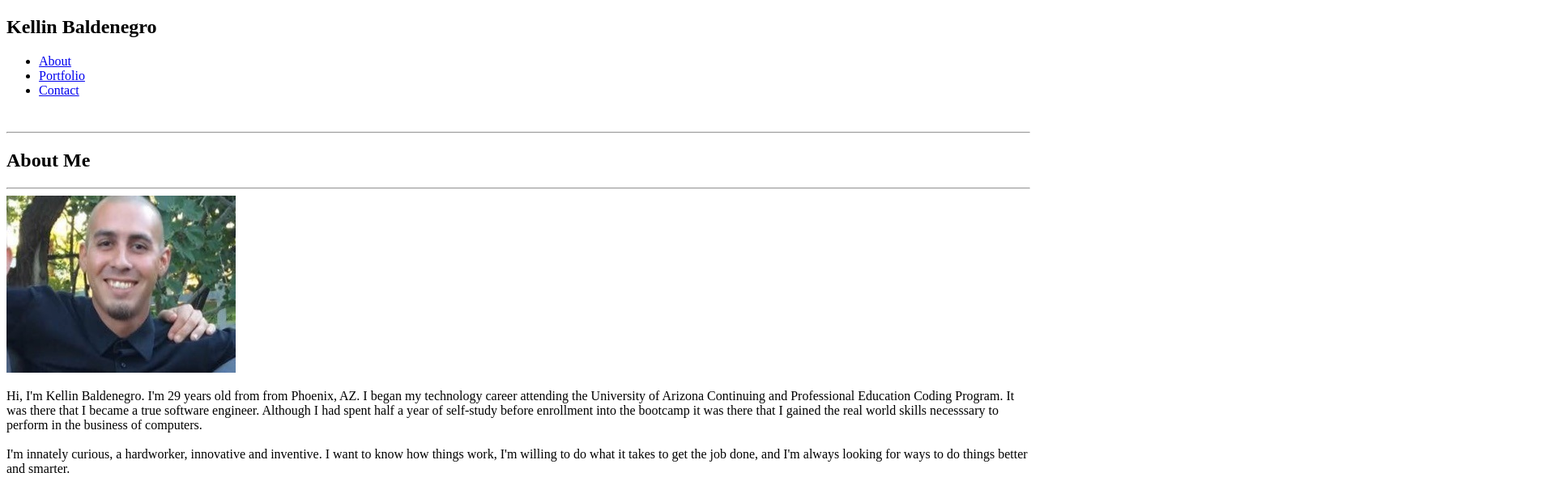
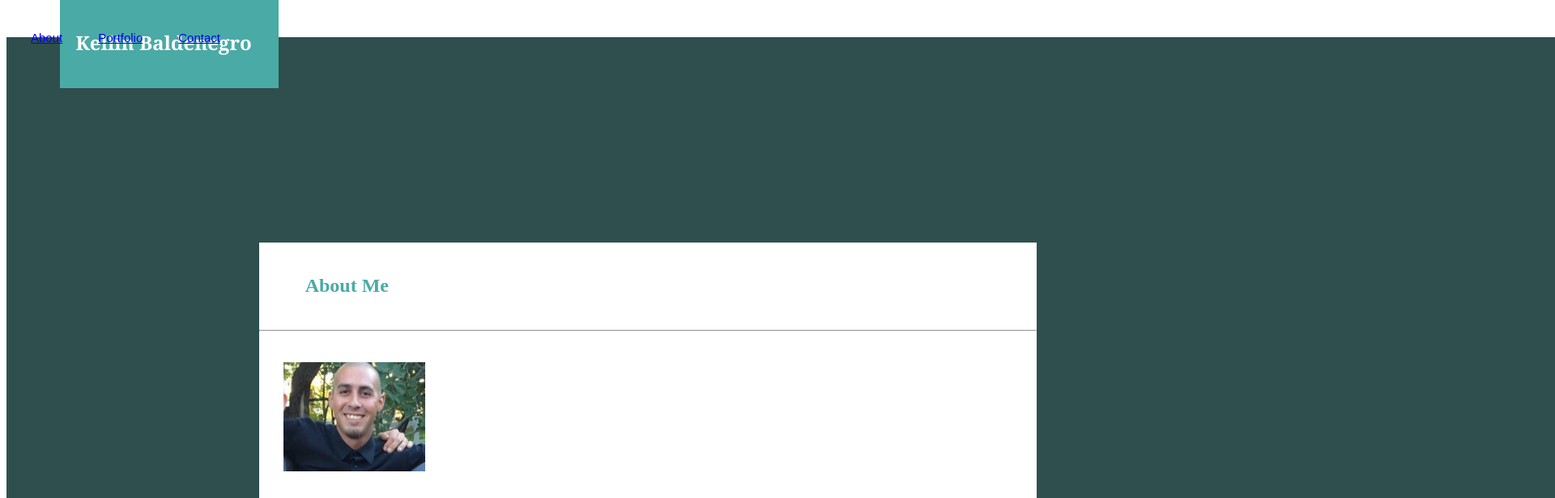
Before and after one commit to K311iN/Basic-Portfolio, a plain HTML site: page index.html in a window 1280 px wide. Shown: the top 616 px of the page at 81% size, 1920 px wide, since content can reach past the window. Drawn offline with Linux system fonts and the light colour scheme.

Commit message:
change everything

```diff
--- a/assets/css/style.css
+++ b/assets/css/style.css
@@ -9,14 +9,18 @@ nav {
     padding: 20px;
     font-family: Georgia, Times, Times New Roman, serif;
     color: #ffffff;
-    position: relative;
-    top: 40px;
+    position: absolute;
+    right: 936px;
+    top: -4px;
+
 }
 ul {
     list-style-type: none;
     text-align: right;
     margin: 0;
-    padding: 0;
+    padding: 0px;
+    position: absolute;
+
 }
 li {
     display: inline-block;
@@ -31,32 +35,37 @@ li {
 }
 main {
     background-color: darkslategray;
-     padding: 200px;
+     padding: 600px;
      height: 100%;
      padding-bottom: 300px;
      color: #ffffff;
-     border: gray;
-     border: 10px;
      width:100%;
 }
 section {
     background-color: #ffffff;
-    color: #4aaaa5;
     width: 960px;
     padding-top: 100px;
-    padding-bottom: 400px;
-    padding-left: ;
-    padding-right:
+    padding: bottom 400px;
     position: absolute;
-    left: 53px;
+    left: 350px;
     top: 300px;
     margin-left: -30px;
     margin-right: 50px;
+    height: 70%;
 }
 .head2 {
     position: absolute;
-    right: 900px;
-    top: 500px;
+    right:800px;
+    top: 20px;
+    color: #4aaaa5;
+}
+img {
+    width: 175px;
+    padding: 30px;
+}
+p {
+    color: #777777;
+    padding: 30px;
 }
 footer {
     background-color: #666666;
--- a/index.html
+++ b/index.html
@@ -4,8 +4,8 @@
         <meta charset="UTF-8">
         <meta name="viewport" content="width=device-width, initial-scale=1.0">
         <meta http-equiv="X-UA-Compatible" content="ie=edge">
-        <link rel="stylesheet" href="new-portfolio.css">
-        <title>Re-do Portfolio</title>
+        <link rel="stylesheet" href="assets/css/style.css">
+        <title>first-page</title>
     </head>
     <body>
 
```
